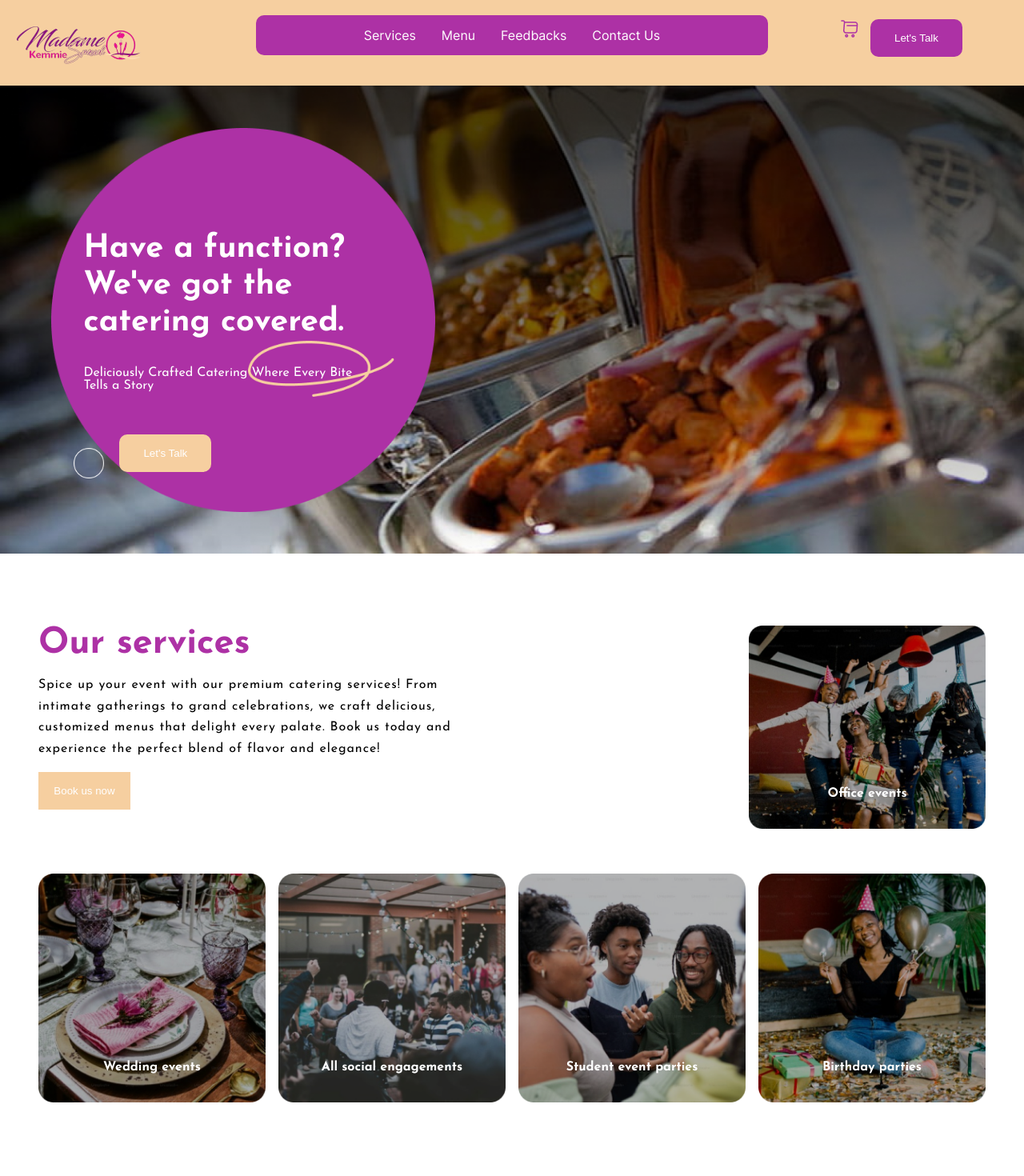
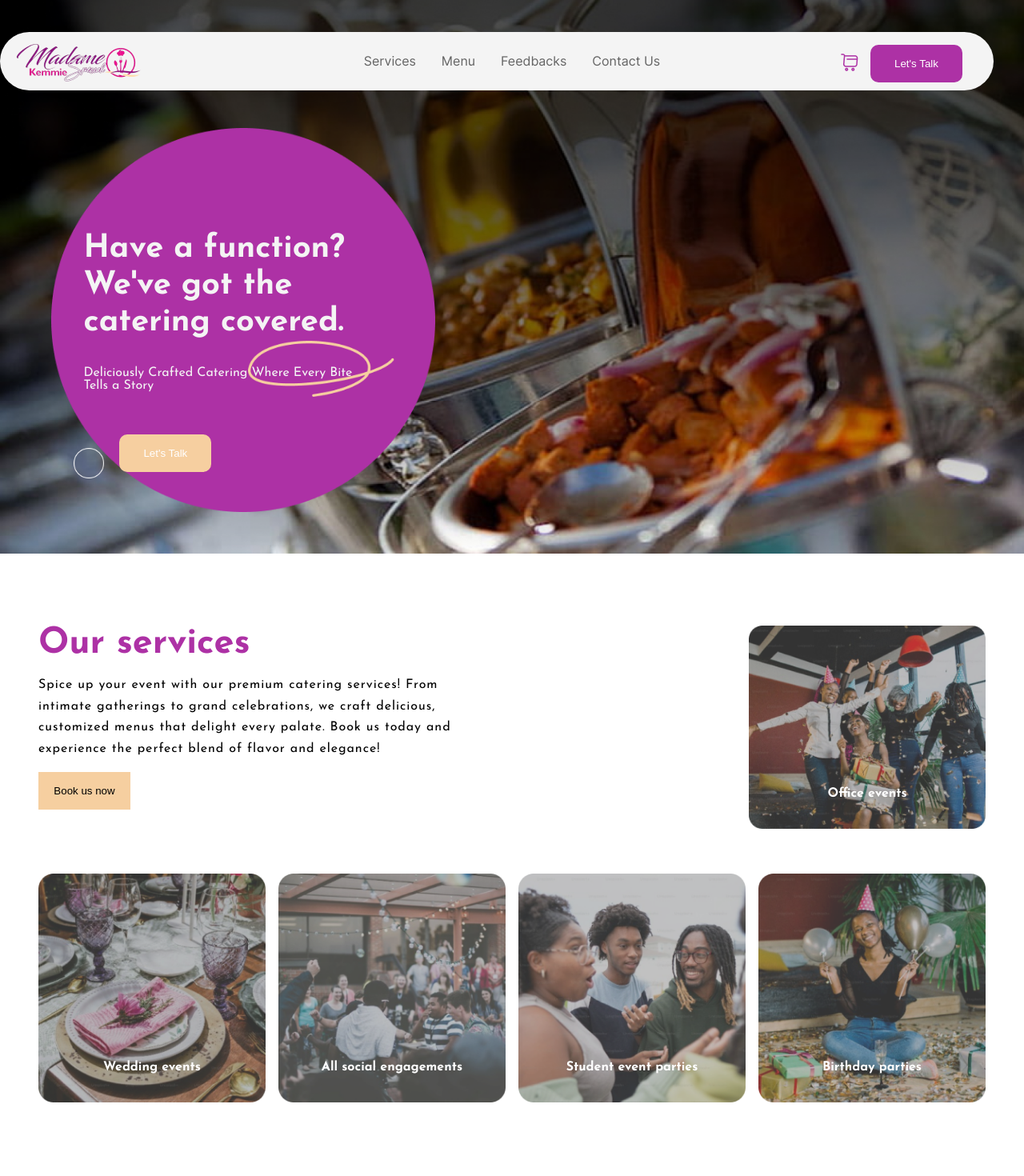
Before and after one commit to Gideonthegre8t/madame-kemmie-special, a React (Create React App) app: page / in a window 1280 px wide. Shown: the top 1470 px of the page at 80% size. Built offline with nearby package versions, Linux system fonts and the light colour scheme.

Commit message:
website upgrade

```diff
--- a/src/components/Footer.js
+++ b/src/components/Footer.js
@@ -85,8 +85,7 @@ function Footer() {
             whileHover={{
               scale: 1.1,
               boxShadow: "0px 8px 16px rgba(0,0,0,0.3)",
-              backgroundColor: "#e63946",
-              color: "#fff",
+              backgroundColor: "#F7A134",
             }}
             whileTap={{
               scale: 0.95,
--- a/src/components/Header.js
+++ b/src/components/Header.js
@@ -81,7 +81,7 @@ const Header = () => {
           <motion.button
             className="lets-talk desktop"
             onClick={() => setShowTalkContainer(!showTalkContainer)}
-            whileHover={{ scale: 1.1, backgroundColor: "#e63946", color: "#fff" }}
+            whileHover={{ scale: 1.1, color: "#fff" }}
             whileTap={{ scale: 0.9, backgroundColor: "#f1faee", color: "#1d3557" }}
             transition={{ duration: 0.3 }}
           >
@@ -129,7 +129,7 @@ const Header = () => {
           <motion.button
             className="lets-talk2"
             onClick={() => setShowTalkContainer(!showTalkContainer)}
-            whileHover={{ scale: 1.1, backgroundColor: "#e63946", color: "#fff" }}
+            whileHover={{ scale: 1.1, backgroundColor: "#F7A134", color: "#fff" }}
             whileTap={{ scale: 0.9, backgroundColor: "#f1faee", color: "#1d3557" }}
             transition={{ duration: 0.3 }}
           >
--- a/src/components/Services.js
+++ b/src/components/Services.js
@@ -48,8 +48,7 @@ function Services() {
             whileHover={{
               scale: 1.1, // Scale up slightly on hover
               rotate: 10, // Rotate slightly on hover
-              backgroundColor: "#e63946", // Change background color on hover
-              color: "#fff", // Change text color on hover
+              backgroundColor: "#F7A134", // Change background color on hover
               boxShadow: "0px 0px 10px rgba(0,0,0,0.5)" // Add shadow on hover
             }}
             whileTap={{
@@ -69,7 +68,6 @@ function Services() {
           whileHover={{
             scale: 1.05, // Scale up slightly on hover
             y: -10, // Move up slightly on hover
-            boxShadow: "0px 15px 30px rgba(0,0,0,0.2)" // Add shadow on hover
           }}
           transition={{ type: "spring", stiffness: 300, damping: 10 }} // Smooth transition
         >
@@ -93,7 +91,6 @@ function Services() {
             whileHover={{
               scale: 1.05, // Scale up slightly on hover
               y: -10, // Move up slightly on hover
-              boxShadow: "0px 15px 30px rgba(0,0,0,0.2)" // Add shadow on hover
             }}
             transition={{ type: "spring", stiffness: 300, damping: 10 }} // Smooth transition
           >
--- a/src/components/Specials.js
+++ b/src/components/Specials.js
@@ -137,7 +137,6 @@ function Specials() {
                       onClick={() => addToCart(item)}
                       whileHover={{
                         scale: 1.1,
-                        backgroundColor: "#e63946",
                         color: "#fff",
                         boxShadow: "0px 5px 15px rgba(0,0,0,0.3)"
                       }}
--- a/src/index.css
+++ b/src/index.css
@@ -25,14 +25,17 @@
 
 body {
   font-family: "Josefin Sans";
+}
+
+.logo{
+  margin-top: -10px;
 }
 
 .navigator {
   position: fixed;
   width: 50%;
   left: 25%;
-  border-radius: 10px;
-  background: #ad31a5;
+  background: #f4f4f4;
   z-index: 1;
   margin-top: -5px;
   font-family: "Inter";
@@ -46,7 +49,7 @@ body {
 nav a {
   position: relative;
   margin: 1rem;
-  color: #fff;
+  color: #646464;
   text-decoration: none;
   font-size: 16px;
   font-weight: 400;
@@ -94,15 +97,16 @@ nav a:hover {
 }
 
 .header-top {
+ border-radius:300px;
   position: fixed;
   display: flex;
   justify-content: space-between;
-  top: -1%;
-  background: #f6cfa0;
-  width: 100%;
+  top: 5%;
+  background: #f4f4f4;
+  width: 97%;
   margin: 0 auto;
-  padding-top: 2em;
-  padding-bottom: 1em;
+  padding-top: 1em;
+  padding-bottom: -1em;
   z-index: 1;
 }
 
@@ -121,7 +125,7 @@ nav a:hover {
 }
 .header-content {
   position: relative;
-  color: #fff;
+  color: #f4f4f4;
   display: flex;
   flex-direction: column;
   margin-left: 1em;
@@ -168,15 +172,16 @@ button {
   position: fixed;
   left: 82%;
   cursor: pointer;
+  margin-top: 10px;
 }
 
 .cart-counter {
   position: absolute;
   margin-left: -3em;
-  color: red;
+  color: #f4f4f4;
   font-weight: 900;
   background: transparent;
-  background-color: #7c1575;
+  background-color: #ff0000;
   width: 20px;
   padding: 5px;
   padding-top: 0px;
@@ -198,7 +203,7 @@ button {
   border-radius: 19px;
   margin-left: -23em;
   margin-top: 8%;
-  background: #f6cfa0;
+  background: #f4f4f4;
   display: flex;
   flex-direction: column;
 }
@@ -281,12 +286,24 @@ h3 {
 
 .book-us {
   background: #f6cfa0;
+  color: #000000;
+}
+
+
+
+.event-card{
+  opacity: 80%;
+}
+
+.event-card:hover{
+opacity: 2000%;
 }
 
 .event-overlay {
   text-align: center;
   margin-top: -3.5em;
   color: #fff;
+
 }
 
 .services-bottom {
@@ -295,6 +312,8 @@ h3 {
   justify-content: space-between;
   gap: 1em;
 }
+
+
 
 .event-card > img {
   width: 100%;
@@ -565,6 +584,7 @@ a,
 .whatsapp-button {
   margin: 0 auto;
   background: #f6cfa0;
+  color: #000000;
 }
 .handle-icon,
 .whatsapp-icon {
@@ -1012,6 +1032,7 @@ textarea {
 
   .event-card > img {
     width: 100%;
+    color: #0000
   }
   .services-container {
     margin: 0% 5%;
@@ -1386,10 +1407,6 @@ textarea {
   .cart-counter {
     position: absolute;
     margin-left: -4em;
-    color: #7c1575;
-    font-weight: 900;
-    background: transparent;
-    background-color: red;
     width: 20px;
     padding: 6px;
     padding-top: 0px;
```
